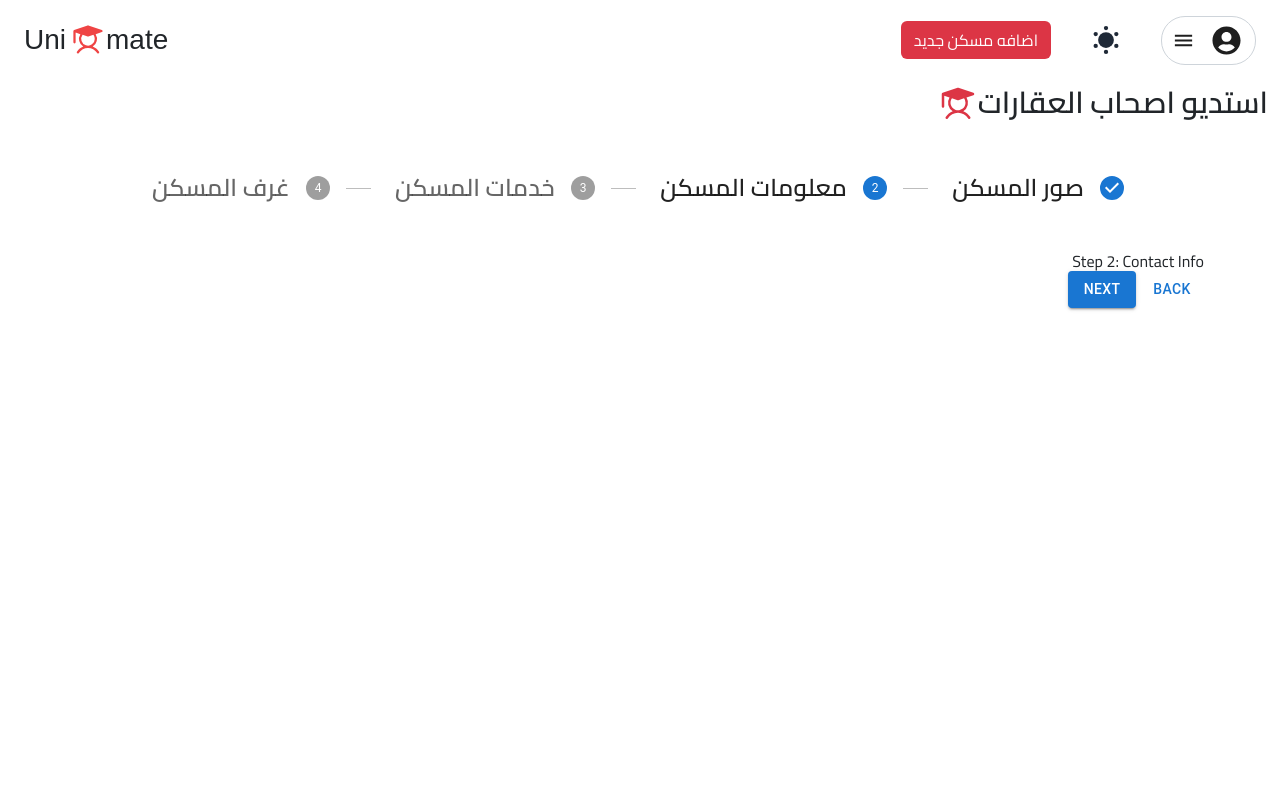
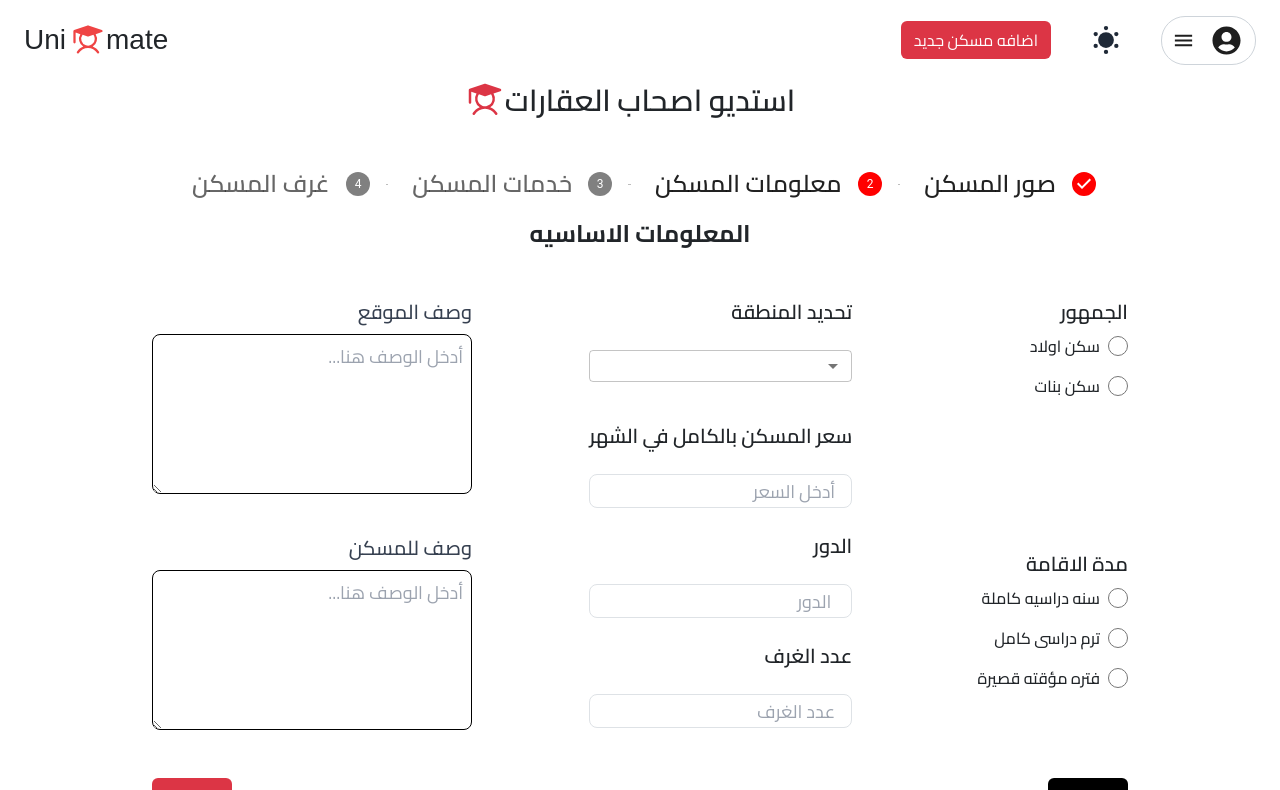
Before and after one commit to Mahmoud-Abd-Elrazek/Unimate, a React (Vite) app: page /createpost/step2 in a window 1280 px wide. Shown: the top 790 px of the page. Built offline with nearby package versions, Linux system fonts and the light colour scheme; a web font is replaced by a local one.

Commit message:
create the step2 page and change the theme of the stepper

```diff
--- a/src/components/StepperNav/StepperNav.tsx
+++ b/src/components/StepperNav/StepperNav.tsx
@@ -2,9 +2,9 @@ import React from 'react';
 import { Stepper, Step, StepLabel, Box } from '@mui/material';
 import { useLocation, useNavigate } from 'react-router-dom';
 
-const steps = ['صور المسكن','معلومات المسكن','خدمات المسكن','غرف المسكن'];
+const steps = ['صور المسكن', 'معلومات المسكن', 'خدمات المسكن', 'غرف المسكن'];
 steps.reverse();
-const paths = ['/createpost/step1', '/createpost/step2', '/createpost/step3','/createpost/step4'];
+const paths = ['/createpost/step1', '/createpost/step2', '/createpost/step3', '/createpost/step4'];
 
 const StepperNav: React.FC = () => {
   const location = useLocation();
@@ -12,8 +12,22 @@ const StepperNav: React.FC = () => {
   const activeStep = paths.indexOf(location.pathname);
 
   return (
+
     <Box sx={{ width: '100%', direction: 'rtl' }}>
-      <Stepper activeStep={activeStep}>
+
+      <Stepper activeStep={activeStep}
+        sx={{
+          '& .MuiStepIcon-root': {
+            color: 'gray', // default (future steps)
+          },
+          '& .Mui-completed .MuiStepIcon-root': {
+            color: 'red', // completed
+          },
+          '& .Mui-active .MuiStepIcon-root': {
+            color: 'red', // active
+          }
+        }}
+      >
         {[...steps].reverse().map((label, index) => {
           const stepIndex = steps.length - 1 - index; // reverse index
           return (
@@ -23,6 +37,7 @@ const StepperNav: React.FC = () => {
           );
         })}
       </Stepper>
+
     </Box>
   );
 };
--- a/src/pages/CreatePost/createPost.tsx
+++ b/src/pages/CreatePost/createPost.tsx
@@ -7,8 +7,8 @@ import { PiStudentFill } from 'react-icons/pi';
 
 const CreatePost: React.FC = () => {
   return (
-    <div className=' min-h-screen mt-1 mr-3' dir='rtl'>
-      <h1 className='text-3xl font-semibold text-right flex'>استديو اصحاب العقارات <span><PiStudentFill className='w-10 h-10 MainColorText'/></span></h1>
+    <div className=' min-h-screen px-10' dir='rtl'>
+      <h1 className='text-3xl font-semibold text-center flex mr-5 justify-center items-center'>استديو اصحاب العقارات <span><PiStudentFill className='w-10 h-10 MainColorText'/></span></h1>
     <Box sx={{ p: 4 }} className="">
       <div className='mx-24 '>
       <StepperNav />
--- a/src/pages/CreatePost/step2.tsx
+++ b/src/pages/CreatePost/step2.tsx
@@ -1,16 +1,147 @@
-import { Button } from '@mui/material';
+import { Box, MenuItem, Select } from '@mui/material';
 import { useNavigate } from 'react-router-dom';
 
 const StepTwo: React.FC = () => {
   const navigate = useNavigate();
+  const location = ['دردشة', 'الشؤون', 'التأمين', 'التجنيد', 'المساكن']
+  return (
+    <div style={{ padding: '2px 5rem' }} dir='rtl' className="">
+      {/* the parent div of three divs */}
+      <h1 className='text-2xl font-bold text-center'>المعلومات الاساسيه</h1>
+      <div className='flex justify-between items-start mt-5'>
+        {/* First div */}
+        <div className='flex flex-col gap-36  justify-around min-h-full items-start '>
+          {/* نوع السكن ولاد ولا بنات */}
+          <div className=''>
+            <h1 className='text-xl font-semibold text-right'>الجمهور</h1>
+            <div className="flex items-center space-x-2">
+              <input type="radio" id="سكن اولاد" name="سكن " className="w-5 h-5" />
+              <label
+                htmlFor="سكن اولاد"
+                className="m-2 font-medium"
+              >
+                سكن اولاد
+              </label>
+            </div>
+            <div className="flex items-center space-x-2">
+              <input type="radio" id="سكن بنات" name="سكن " className="w-5 h-5" />
+              <label
+                htmlFor="سكن بنات"
+                className="m-2 font-medium"
+              >
+                سكن بنات
+              </label>
+            </div>
+          </div>
+          {/* مده الاقامه */}
+          <div className=''>
+            <h1 className='text-xl font-semibold text-right'>مدة الاقامة</h1>
+            <div className="flex items-center space-x-2">
+              <input type="radio" id="سنه دراسيه كامله" name="الاقامه " className="w-5 h-5" />
+              <label
+                htmlFor="سنه دراسيه كامله"
+                className="m-2 font-medium"
+              >
+                سنه دراسيه كاملة
+              </label>
+            </div>
+            <div className="flex items-center space-x-2">
+              <input type="radio" id="ترم دراسى كامل" name="الاقامه " className="w-5 h-5" />
+              <label
+                htmlFor="ترم دراسى كامل"
+                className="m-2 font-medium"
+              >
+                ترم دراسى كامل
+              </label>
+            </div>
+            <div className="flex items-center space-x-2">
+              <input type="radio" id="فتره مؤقته قصيرة" name="الاقامه " className="w-5 h-5" />
+              <label
+                htmlFor="فتره مؤقته قصيرة"
+                className="m-2 font-medium"
+              >
+                فتره مؤقته قصيرة
+              </label>
+            </div>
+          </div>
+        </div>
+        {/* Second div */}
+        <div>
+          <Box className="flex flex-col gap-4">
+            <h1 className='text-xl font-semibold ' >
+              تحديد المنطقة
+            </h1>
+            <Select fullWidth defaultValue="" sx={{ mb: 2, height: '2rem' }}>
+              {location.map((loc) => (
+                <MenuItem key={loc} value={loc}>{loc}</MenuItem>
+              ))}
+            </Select>
 
-  return (
-    <div style={{ padding: '2rem' }}>
-      <h2>Step 2: Contact Info</h2>
-      <Button onClick={() => navigate('/createpost')}>Back</Button>{' '}
-      <Button variant="contained" onClick={() => navigate('/createpost/step3')}>
-        Next
-      </Button>
+            <h1 className='text-xl font-semibold ' >
+              سعر المسكن بالكامل في الشهر
+            </h1>
+            <input
+              type="number"
+              placeholder="أدخل السعر"
+              className="w-full p-3 border border-gray-300 rounded-lg text-lg text-right focus:border-red-500 focus:ring focus:ring-red-200 h-[2rem]"
+            />
+
+
+            <h1 className='text-xl font-semibold ' >
+              الدور
+            </h1>
+            <input
+              type="number"
+              placeholder=" الدور"
+              className="w-full p-3 border border-gray-300 rounded-lg text-lg text-right focus:border-red-500 focus:ring focus:ring-red-200 h-[2rem]"
+            />
+
+
+            <h1 className='text-xl font-semibold ' >
+              عدد الغرف
+            </h1>
+            <input
+              type="number"
+              placeholder="عدد الغرف"
+              className="w-full p-3 border border-gray-300 rounded-lg text-lg text-right focus:border-red-500 focus:ring focus:ring-red-200 h-[2rem]"
+            />
+
+          </Box>
+        </div>
+        {/* Third div */}
+        <div className='flex flex-col gap-y-10 w-[20rem] '>
+          {/* الوصف */}
+          <div className="flex flex-col space-y-2">
+            <label htmlFor="description" className="text-xl font-medium text-gray-700">
+              وصف الموقع
+            </label>
+            <textarea
+              id="description"
+              placeholder="أدخل الوصف هنا..."
+              className=" p-2 w-full h-[10rem] border border-black rounded-lg text-lg focus:border-transparent "
+            ></textarea>
+          </div>
+          <div className="flex flex-col space-y-2">
+            <label htmlFor="description" className="text-xl font-medium text-gray-700">
+              وصف للمسكن
+            </label>
+            <textarea
+              id="description"
+              placeholder="أدخل الوصف هنا..."
+              className="p-2 w-full h-[10rem] border border-black rounded-lg text-lg focus:border-transparent "
+            ></textarea>
+          </div>
+        </div>
+      </div>
+      {/* buttons */}
+      <div className=' flex justify-between items-center mt-5'>
+        <button onClick={() => navigate('/createpost/step1')} className='bg-black text-white w-20 h-10 rounded-md'>
+          رجوع
+        </button>
+        <button onClick={() => navigate('/createpost/step3')} className='MainColorBG text-white w-20 h-10 rounded-md'>
+          التالى
+        </button>
+      </div>
     </div>
   );
 };
```
